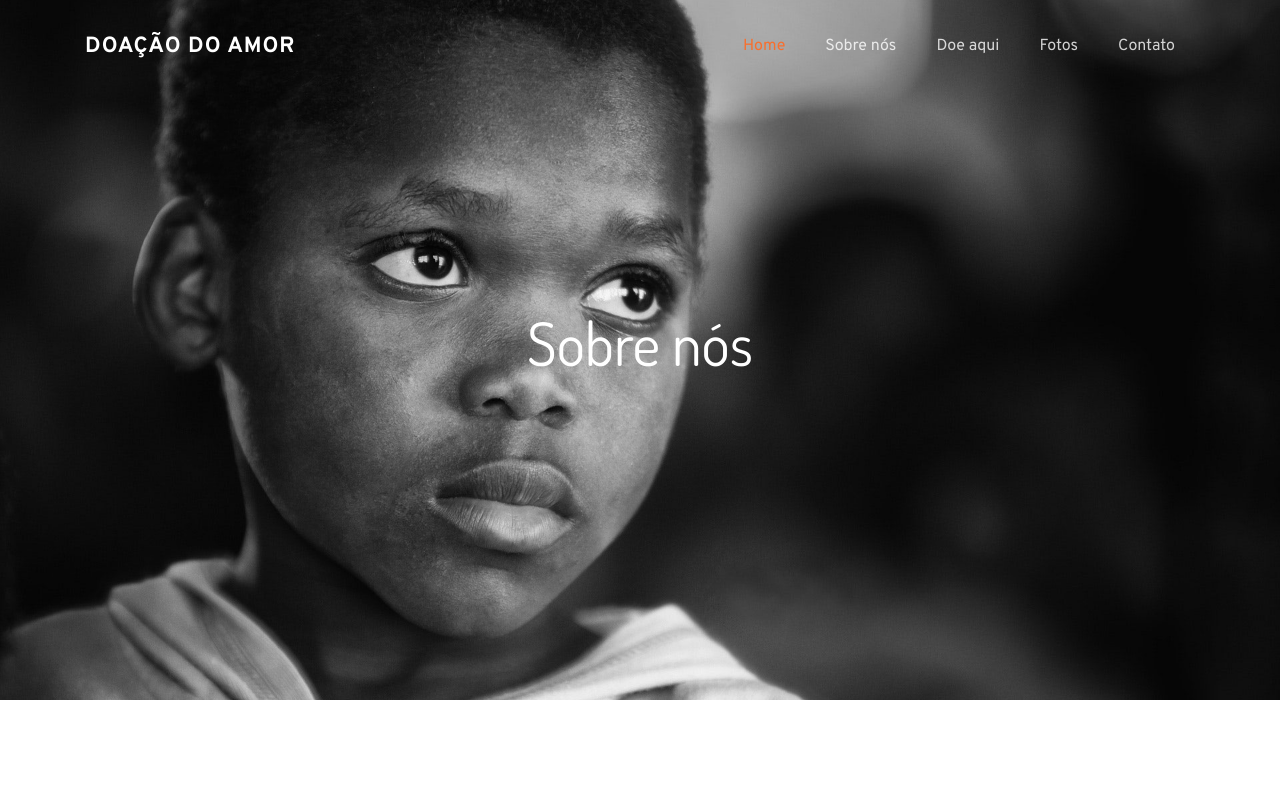
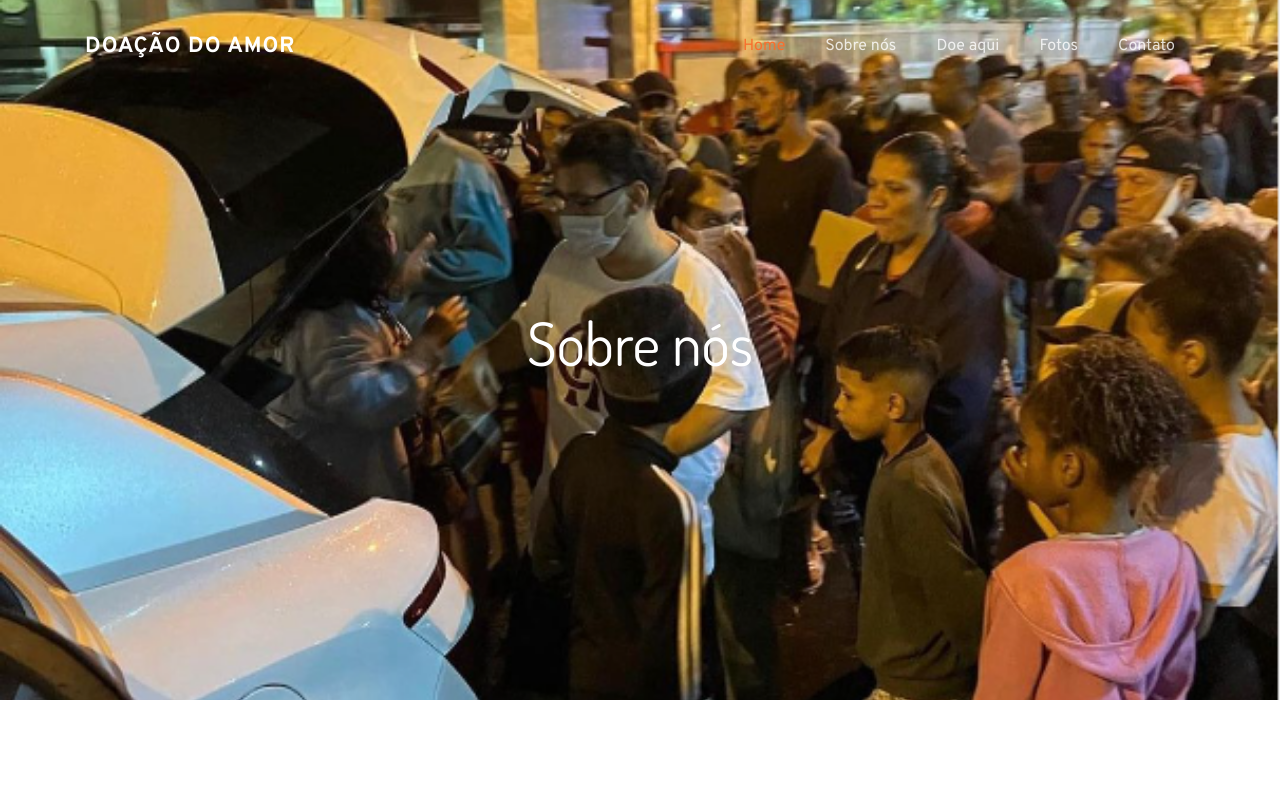
Before and after one commit to leoblins/Atividade-Integradora, a plain HTML site: page Sobre-Nos.html in a window 1280 px wide. Shown: the top 800 px of the page. Drawn offline with Linux system fonts and the light colour scheme; some packages are replaced by stand-ins of ours; no server answers; files whose address does not match are found by name.

Commit message:
Update Sobre-Nos.html

```diff
--- a/Sobre-Nos.html
+++ b/Sobre-Nos.html
@@ -52,7 +52,7 @@
   </nav>
     <!-- END nav -->
 
-    <div class="hero-wrap" style="background-image: url('images/bg_7.jpg');" data-stellar-background-ratio="0.5">
+    <div class="hero-wrap" style="background-image: url('images/Fundo1.png');" data-stellar-background-ratio="0.5">
       <div class="overlay"></div>
       <div class="container">
         <div class="row no-gutters slider-text align-items-center justify-content-center" data-scrollax-parent="true">
```
